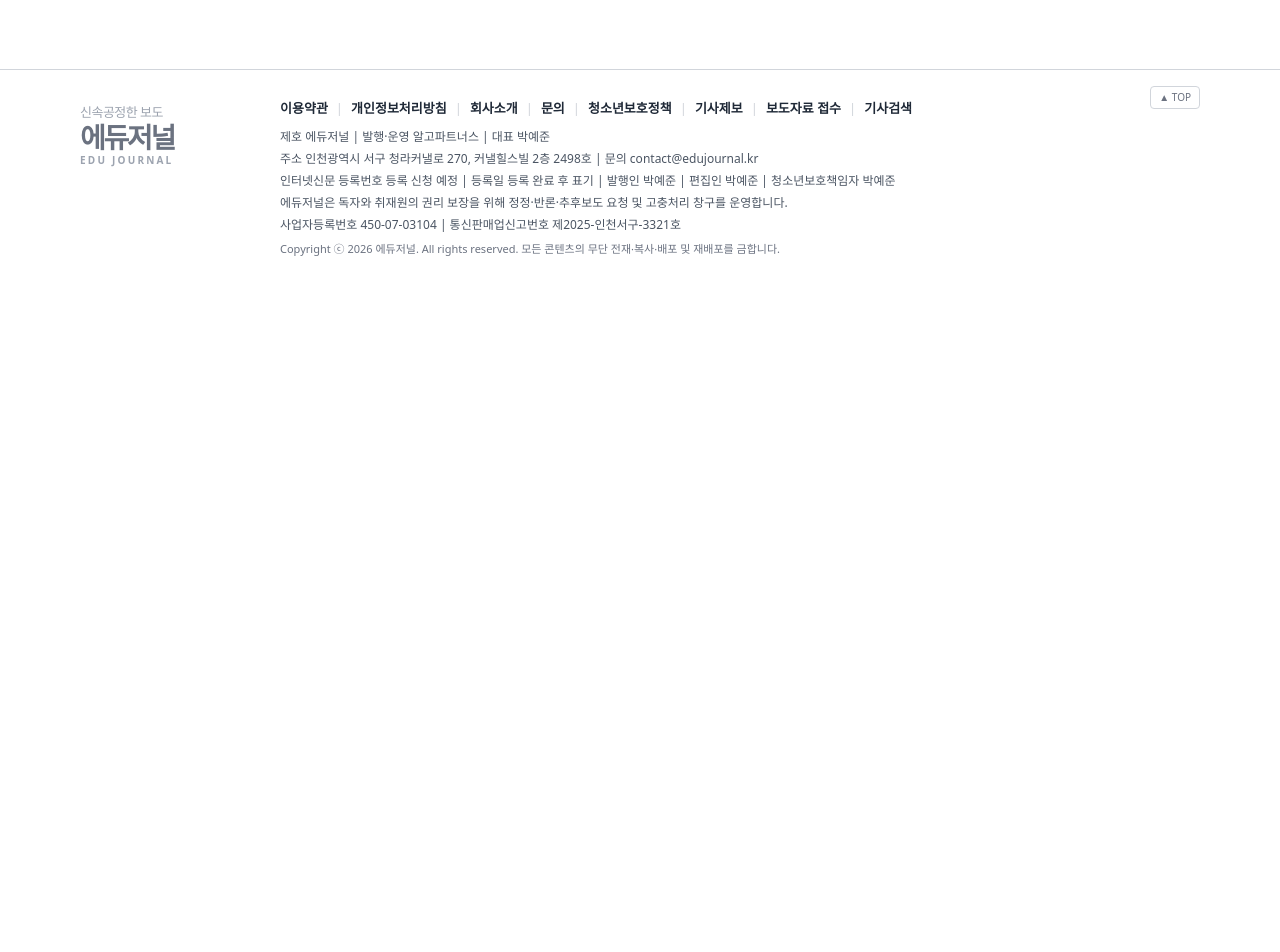
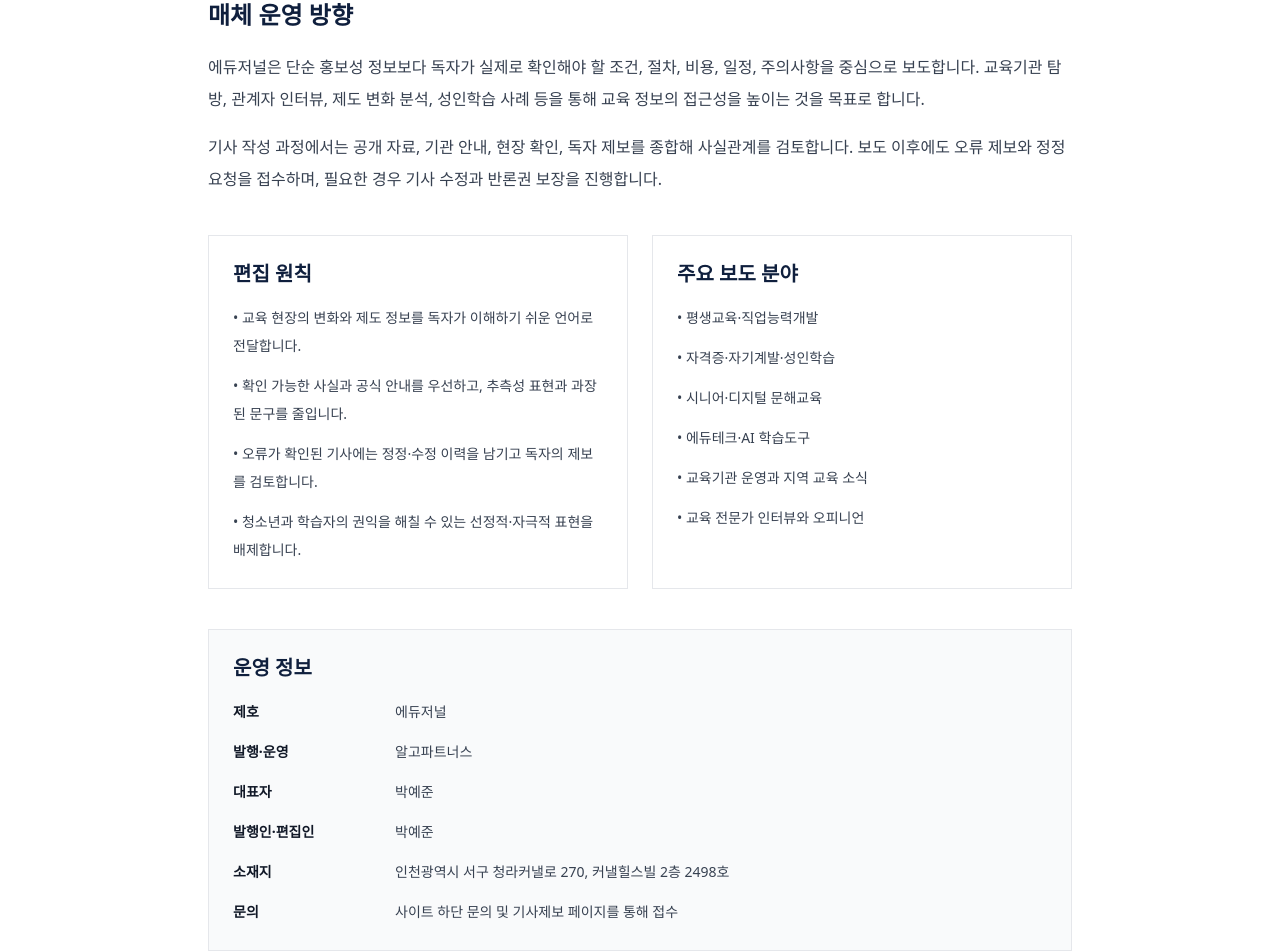
Before and after one commit to apark12321-ux/vision-media-mediaoffice, a Next.js app: page /about in a window 1280 px wide. Shown: the part 360-1312 px from the top of the page. Before the commit the page ends 800 px from the top, so only its background shows below. Built offline with nearby package versions, Linux system fonts and the light colour scheme.

Commit message:
Strengthen public about page

```diff
--- a/app/about/page.tsx
+++ b/app/about/page.tsx
@@ -1,5 +1,68 @@
 export const metadata = { title: '회사소개' };
 
+const principles = [
+  '교육 현장의 변화와 제도 정보를 독자가 이해하기 쉬운 언어로 전달합니다.',
+  '확인 가능한 사실과 공식 안내를 우선하고, 추측성 표현과 과장된 문구를 줄입니다.',
+  '오류가 확인된 기사에는 정정·수정 이력을 남기고 독자의 제보를 검토합니다.',
+  '청소년과 학습자의 권익을 해칠 수 있는 선정적·자극적 표현을 배제합니다.'
+];
+
+const coverage = [
+  '평생교육·직업능력개발',
+  '자격증·자기계발·성인학습',
+  '시니어·디지털 문해교육',
+  '에듀테크·AI 학습도구',
+  '교육기관 운영과 지역 교육 소식',
+  '교육 전문가 인터뷰와 오피니언'
+];
+
 export default function AboutPage() {
-  return <main className="mx-auto max-w-3xl px-4 py-12"><h1 className="text-4xl font-black text-brand-navy">회사소개</h1><div className="mt-8 space-y-5 leading-8 text-gray-700"><p>에듀저널은 평생교육, 자격증, 시니어 학습, 에듀테크, 교육기관 소식을 쉽게 정리하는 교육 정보 미디어입니다.</p><p>독자가 필요한 정보를 빠르게 확인할 수 있도록 조건, 절차, 비용, 확인 방법을 중심으로 안내합니다.</p><p>오류 제보나 문의 사항은 문의 페이지를 통해 전달할 수 있습니다.</p></div></main>;
+  return (
+    <main className="mx-auto max-w-4xl px-4 py-12">
+      <p className="text-sm font-black tracking-[0.22em] text-brand-gold">ABOUT EDU JOURNAL</p>
+      <h1 className="mt-2 text-4xl font-black text-brand-navy">회사소개</h1>
+      <p className="mt-5 text-lg leading-9 text-gray-700">
+        에듀저널은 평생교육, 자격증, 시니어 학습, 에듀테크, 교육기관 소식을 다루는 교육 전문 인터넷 매체입니다. 학습자와 교육기관이 실제 의사결정에 참고할 수 있도록 교육 과정의 흐름, 제도 변화, 현장 사례, 확인해야 할 기준을 기사로 정리합니다.
+      </p>
+
+      <section className="mt-10 border-t-2 border-brand-navy pt-7">
+        <h2 className="text-2xl font-black text-brand-navy">매체 운영 방향</h2>
+        <div className="mt-5 space-y-4 leading-8 text-gray-700">
+          <p>
+            에듀저널은 단순 홍보성 정보보다 독자가 실제로 확인해야 할 조건, 절차, 비용, 일정, 주의사항을 중심으로 보도합니다. 교육기관 탐방, 관계자 인터뷰, 제도 변화 분석, 성인학습 사례 등을 통해 교육 정보의 접근성을 높이는 것을 목표로 합니다.
+          </p>
+          <p>
+            기사 작성 과정에서는 공개 자료, 기관 안내, 현장 확인, 독자 제보를 종합해 사실관계를 검토합니다. 보도 이후에도 오류 제보와 정정 요청을 접수하며, 필요한 경우 기사 수정과 반론권 보장을 진행합니다.
+          </p>
+        </div>
+      </section>
+
+      <section className="mt-10 grid gap-6 md:grid-cols-2">
+        <div className="border bg-white p-6">
+          <h2 className="text-xl font-black text-brand-navy">편집 원칙</h2>
+          <ul className="mt-4 space-y-3 text-sm leading-7 text-gray-700">
+            {principles.map((item) => <li key={item}>• {item}</li>)}
+          </ul>
+        </div>
+        <div className="border bg-white p-6">
+          <h2 className="text-xl font-black text-brand-navy">주요 보도 분야</h2>
+          <ul className="mt-4 space-y-3 text-sm leading-7 text-gray-700">
+            {coverage.map((item) => <li key={item}>• {item}</li>)}
+          </ul>
+        </div>
+      </section>
+
+      <section className="mt-10 border bg-gray-50 p-6">
+        <h2 className="text-xl font-black text-brand-navy">운영 정보</h2>
+        <dl className="mt-4 grid gap-3 text-sm leading-7 text-gray-700 md:grid-cols-[150px_1fr]">
+          <dt className="font-black text-gray-900">제호</dt><dd>에듀저널</dd>
+          <dt className="font-black text-gray-900">발행·운영</dt><dd>알고파트너스</dd>
+          <dt className="font-black text-gray-900">대표자</dt><dd>박예준</dd>
+          <dt className="font-black text-gray-900">발행인·편집인</dt><dd>박예준</dd>
+          <dt className="font-black text-gray-900">소재지</dt><dd>인천광역시 서구 청라커낼로 270, 커낼힐스빌 2층 2498호</dd>
+          <dt className="font-black text-gray-900">문의</dt><dd>사이트 하단 문의 및 기사제보 페이지를 통해 접수</dd>
+        </dl>
+      </section>
+    </main>
+  );
 }
```
